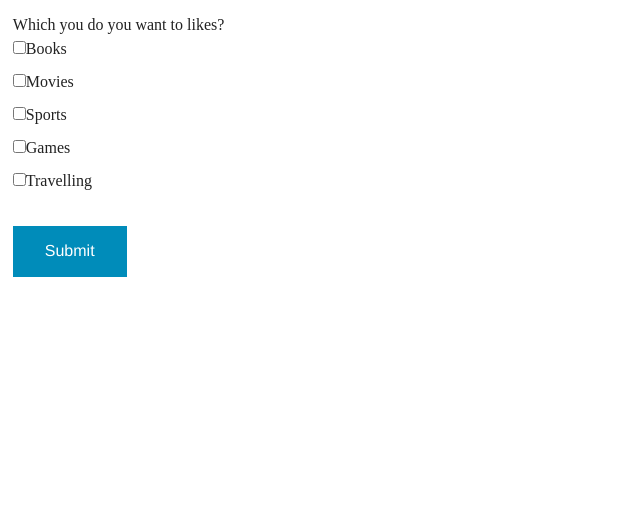
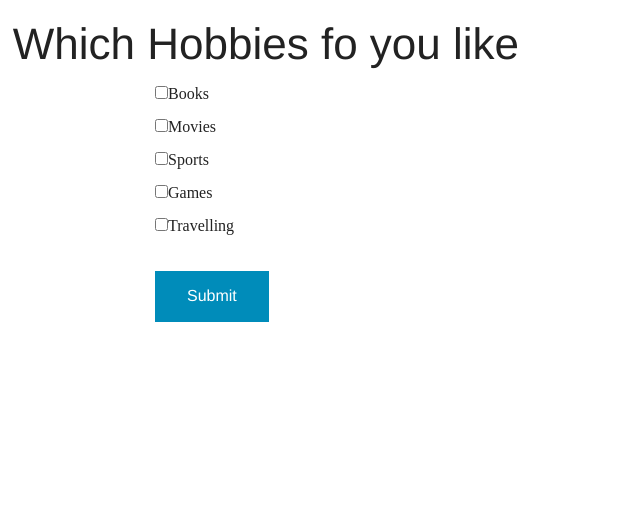
Before and after one commit to JamesVanWaza/checkboxes, a PHP site: page /checkboxes.php in a window 1280 px wide. Shown: the top 521 px of the page, without its empty margins (0-640 px from the left). Run offline with PHP 8.4, Linux system fonts and the light colour scheme; some web fonts are replaced.

Commit message:
Added div row class

```diff
--- a/checkboxes.php
+++ b/checkboxes.php
@@ -1,6 +1,8 @@
 <?php include 'html5req.php';?>
+<h1>Which Hobbies fo you like</h1>
 <form action="" id="webForm" method="POST">
-	Which you do you want to likes?<br />
+	<div class="row">
+		<div class="large-12 columns">
 			<input type="checkbox" name="Hobbies[]" value="Books" />Books<br />
 			<input type="checkbox" name="Hobbies[]" value="Movies" />Movies<br />
 			<input type="checkbox" name="Hobbies[]" value="Sports" />Sports<br />
@@ -8,4 +10,6 @@
 			<input type="checkbox" name="Hobbies[]" value="Travelling" />Travelling<br />
 			<br />
 			<button class="submit-btn">Submit</button>
+		</div>
+	</div>
 </form>
```
Lines whose indentation alone changed are shown as unchanged.
